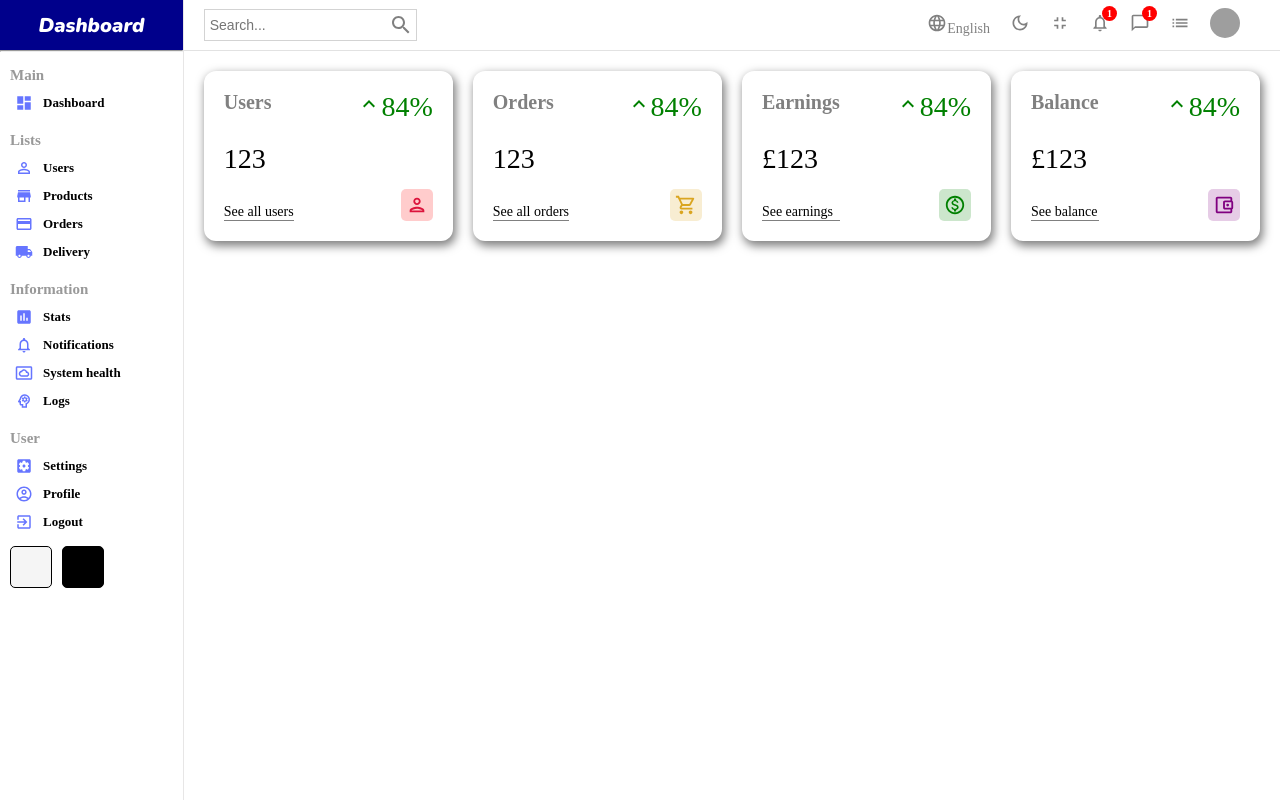
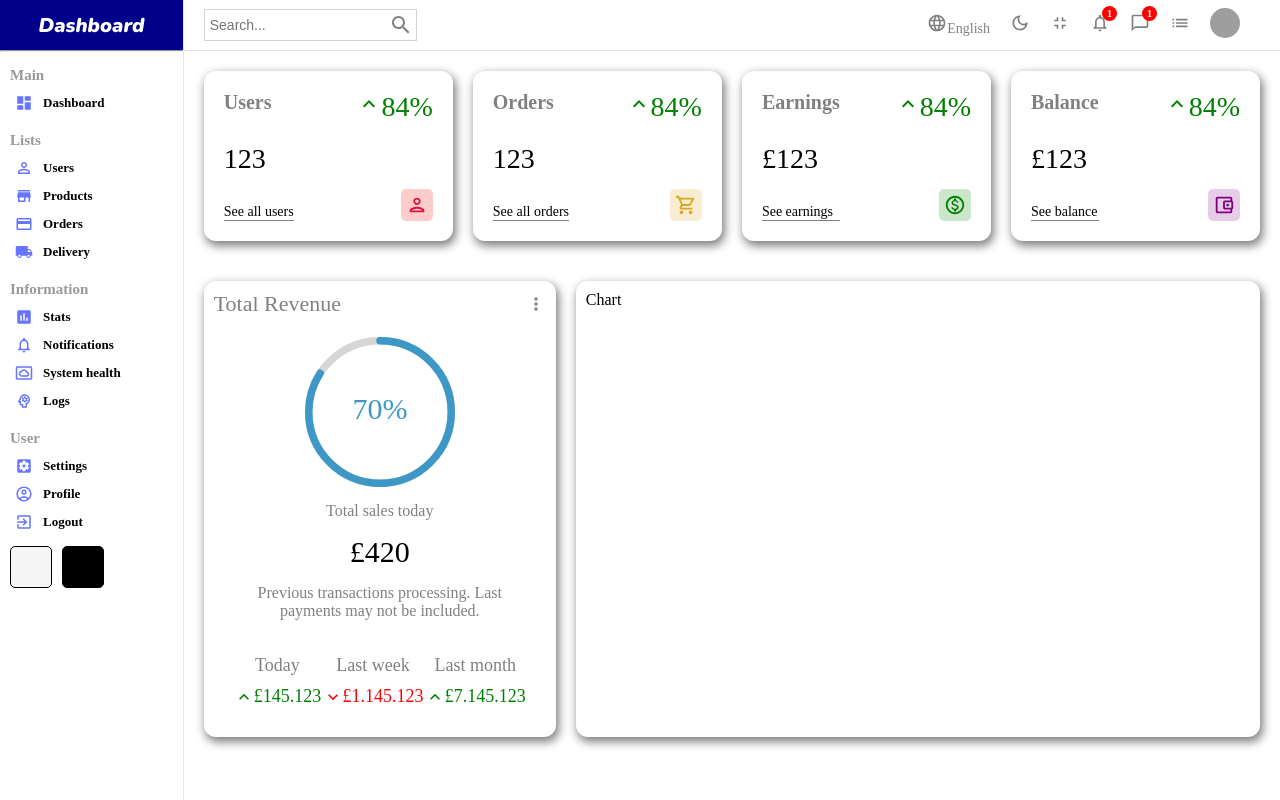
Before and after one commit to greenMakaroni/dashboard, a React (Create React App) app: page / in a window 1280 px wide. Built offline with nearby package versions, Linux system fonts and the light colour scheme; grey boxes are pictures that could not be loaded.

Commit message:
add featured component and style it

```diff
--- a/package.json
+++ b/package.json
@@ -11,6 +11,7 @@
     "@testing-library/react": "^13.3.0",
     "@testing-library/user-event": "^13.5.0",
     "react": "^18.2.0",
+    "react-circular-progressbar": "^2.1.0",
     "react-dom": "^18.2.0",
     "react-router-dom": "^6.3.0",
     "react-scripts": "5.0.1",
--- /dev/null
+++ b/src/components/chart/Chart.jsx
@@ -0,0 +1,9 @@
+import "./chart.scss"
+
+const Chart = () => {
+  return (
+    <div className="chart">Chart</div>
+  )
+}
+
+export default Chart
--- /dev/null
+++ b/src/components/chart/chart.scss
@@ -0,0 +1,6 @@
+.chart {
+    flex: 4;
+    -webkit-box-shadow: 2px 4px 10px 1px rgba(0, 0, 0, 0.5);
+    border-radius: 12px;
+    padding: 10px;
+}
--- /dev/null
+++ b/src/components/featured/Featured.jsx
@@ -0,0 +1,68 @@
+import "./featured.scss"
+import MoreVertIcon from "@mui/icons-material/MoreVert"
+import { CircularProgressbar } from "react-circular-progressbar"
+import "react-circular-progressbar/dist/styles.css"
+import KeyboardArrowDownIcon from "@mui/icons-material/KeyboardArrowDown"
+import KeyboardArrowUpOutlinedIcon from "@mui/icons-material/KeyboardArrowUpOutlined"
+
+
+const Featured = () => {
+  return (
+    <div className="featured">
+        <div className="top">
+            <h1 className="title">Total Revenue</h1>
+            <MoreVertIcon fontSize="small"/>
+        </div>
+        <div className="bottom">
+            <div className="progressbar">
+                <CircularProgressbar value={84} text={"70%"} strokeWidth={5} />
+            </div>
+            <p className="title">Total sales today</p>
+            <p className="amount">£420</p>
+            <p className="desc">Previous transactions processing. Last payments may not be included.</p>
+
+            <div className="summary">
+                <div className="item">
+                    <div className="itemTitle">
+                        Today
+                    </div>
+
+                    <div className="itemResult positive">
+                    <KeyboardArrowUpOutlinedIcon fontSize="small"/>
+                    <div className="resultAmount">
+                        £145.123
+                    </div>
+                    </div>
+                </div>
+                <div className="item">
+                    <div className="itemTitle">
+                        Last week
+                    </div>
+
+                    <div className="itemResult negative">
+                    <KeyboardArrowDownIcon fontSize="small"/>
+                    <div className="resultAmount">
+                        £1.145.123
+                    </div>
+                    </div>
+                </div>
+                <div className="item">
+                    <div className="itemTitle">
+                        Last month
+                    </div>
+
+                    <div className="itemResult positive">
+                    <KeyboardArrowUpOutlinedIcon fontSize="small"/>
+                    <div className="resultAmount">
+                        £7.145.123
+                    </div>
+                    </div>
+                </div>
+            </div>
+
+        </div>
+    </div>
+  )
+}
+
+export default Featured
--- /dev/null
+++ b/src/components/featured/featured.scss
@@ -0,0 +1,81 @@
+.featured {
+    flex: 2;
+    -webkit-box-shadow: 2px 4px 10px 1px rgba(0, 0, 0, 0.5);
+    border-radius: 12px;
+    padding: 10px;
+
+    .top {
+        display: flex;
+        align-items: center;
+        justify-content: space-between;
+        color: gray;
+
+        .title {
+            font-size: 22px;
+            font-weight: 500;
+        }
+    }
+
+    .bottom {
+        padding: 20px;
+        display: flex;
+        flex-direction: column;
+        align-items: center;
+        justify-content: center;
+        gap: 15px;
+
+        .progressbar {
+            width: 150px;
+            height: 150px;
+        }
+
+        .title {
+            font-weight: 500;
+            color: gray;
+        }
+
+        .amount {
+            font-size: 30px;
+        }
+
+        .desc {
+            font-weight: 300;
+            font-size: 16px;
+            color: gray;
+            text-align: center;
+        }
+
+        .summary {
+            width: 100%;
+            display: flex;
+            align-items: center;
+            justify-content: space-between;
+            margin-top: 20px;
+
+            .item {
+                text-align: center;
+
+                .itemTitle {
+                    font-size: 18px;
+                    color: gray;
+                }
+
+                .itemResult {
+                    display: flex;
+                    align-items: center;
+                    margin-top: 10px;
+                    font-size: 18px;
+
+                    &.positive {
+                        color: green;
+                    }
+
+                    &.negative {
+                        color: red;
+                    }
+                }
+            }
+        }
+    }
+
+}
--- a/src/components/widgets/Widget.jsx
+++ b/src/components/widgets/Widget.jsx
@@ -60,7 +60,7 @@
         break;
     }
 
-    console.log(data)
+
   return (
     <div className="widget">
 
--- a/src/pages/home/Home.jsx
+++ b/src/pages/home/Home.jsx
@@ -1,6 +1,9 @@
 import Sidebar from '../../components/sidebar/Sidebar'
 import Navbar from '../../components/navbar/Navbar'
 import Widget from '../../components/widgets/Widget'
+import Featured from '../../components/featured/Featured'
+import Chart from '../../components/chart/Chart'
+
 import "./home.scss"
 
 const Home = () => {
@@ -16,6 +19,12 @@
             <Widget type="earning"/>
             <Widget type="balance"/>
           </div>
+
+          <div className="charts">
+            <Featured />
+            <Chart />
+          </div>
+
         </div>
       </div>
     </>
--- a/src/pages/home/home.scss
+++ b/src/pages/home/home.scss
@@ -3,11 +3,13 @@
     .homeContainer {
         flex: 6;
 
-        .widgets {
+        .widgets, .charts {
             display: flex;
             padding: 20px;
             gap: 20px;
         }
 
+
+
     }
 }
```
Also changed, not shown: 1 other file (tests, documents, lock files or other folders).
